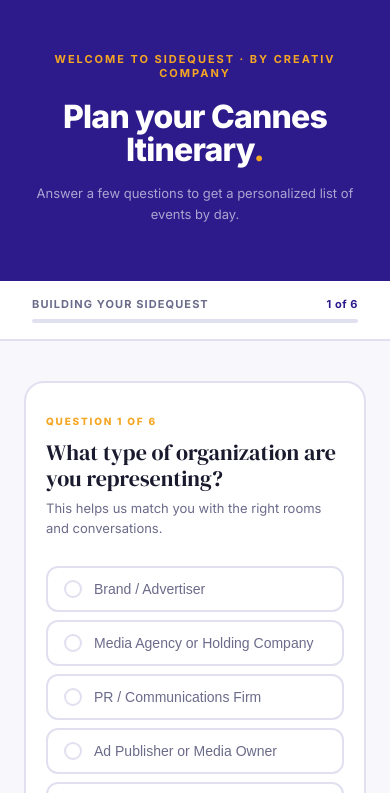
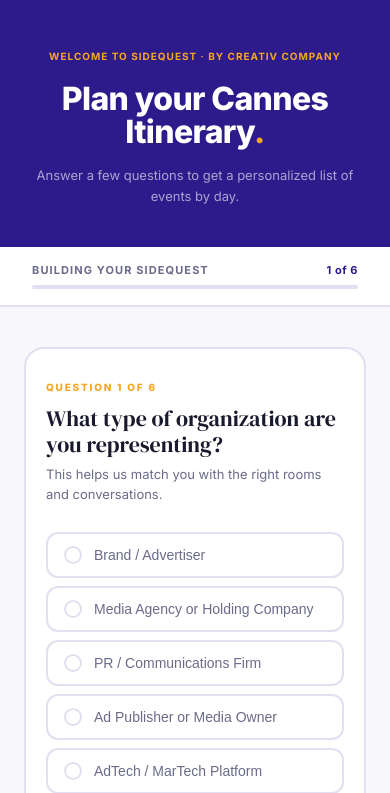
Before and after one commit to yumbbq/sidequest-cannes, a website: page public/index.html in a window 390 px wide. Shown: the part 49-842 px from the top of the page. Drawn offline with Linux system fonts and the light colour scheme.

```diff
--- a/public/index.html
+++ b/public/index.html
@@ -78,6 +78,12 @@
   line-height: 1.05;
   letter-spacing: -0.025em;
   margin-bottom: 1rem;
+}
+@media (max-width: 600px) {
+  .sq-hero-title { font-size: 32px; letter-spacing: -0.02em; }
+  .sq-hero-eyebrow { font-size: 10px; letter-spacing: 0.1em; }
+  .sq-hero { padding: 2rem 1.5rem 2.5rem; }
+  .sq-hero-sub { font-size: 13px; }
 }
     .sq-hero-title .dot { color: var(--orange); }
     .sq-hero-sub {
```
Lines whose indentation alone changed are shown as unchanged.
